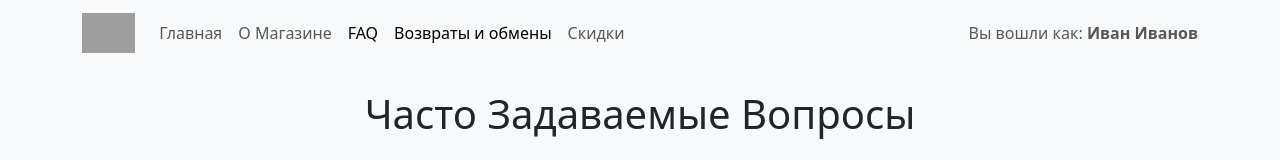
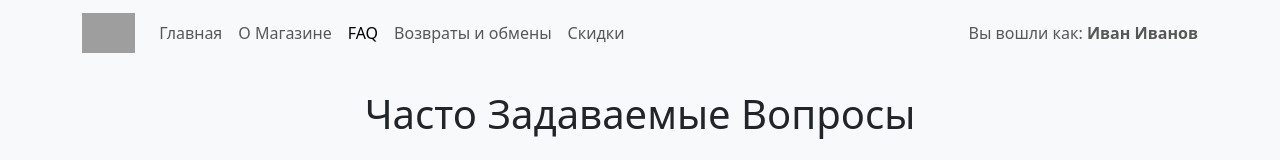
Before and after one commit to qewzdl/order-16.12.2024-Adidas_Website, a plain HTML site: page faq.html in a window 1280 px wide. Shown: the top 160 px of the page. Drawn offline with nearby package versions, Linux system fonts and the light colour scheme; grey boxes are pictures that could not be loaded.

Commit message:
active pages nav fix

```diff
--- a/faq.html
+++ b/faq.html
@@ -36,7 +36,7 @@
               <a class="nav-link active" href="faq.html">FAQ</a>
             </li>
             <li class="nav-item">
-              <a class="nav-link active" href="returns.html">Возвраты и обмены</a>
+              <a class="nav-link" href="returns.html">Возвраты и обмены</a>
             </li>
             <li class="nav-item">
               <a class="nav-link" href="discounts.html">Скидки</a>
```
Also changed, not shown: index.html (+1 -1 lines).
